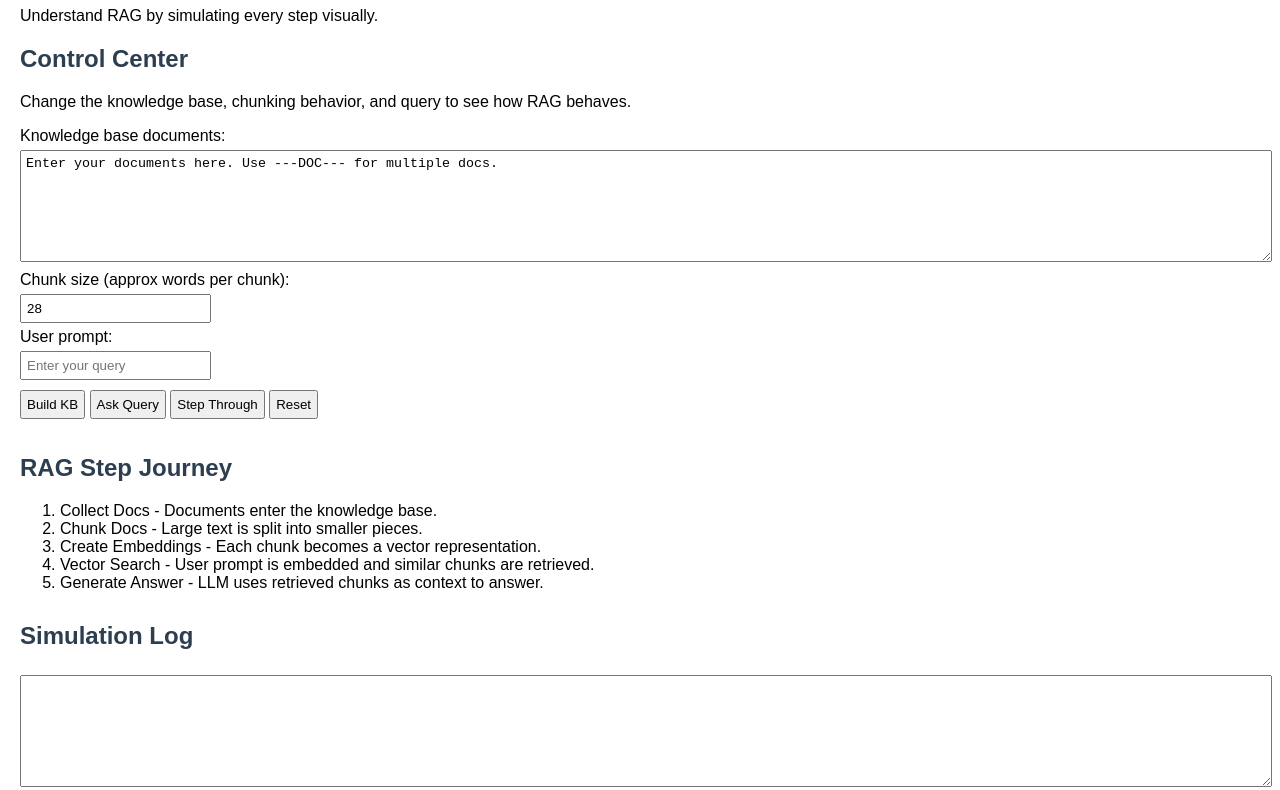
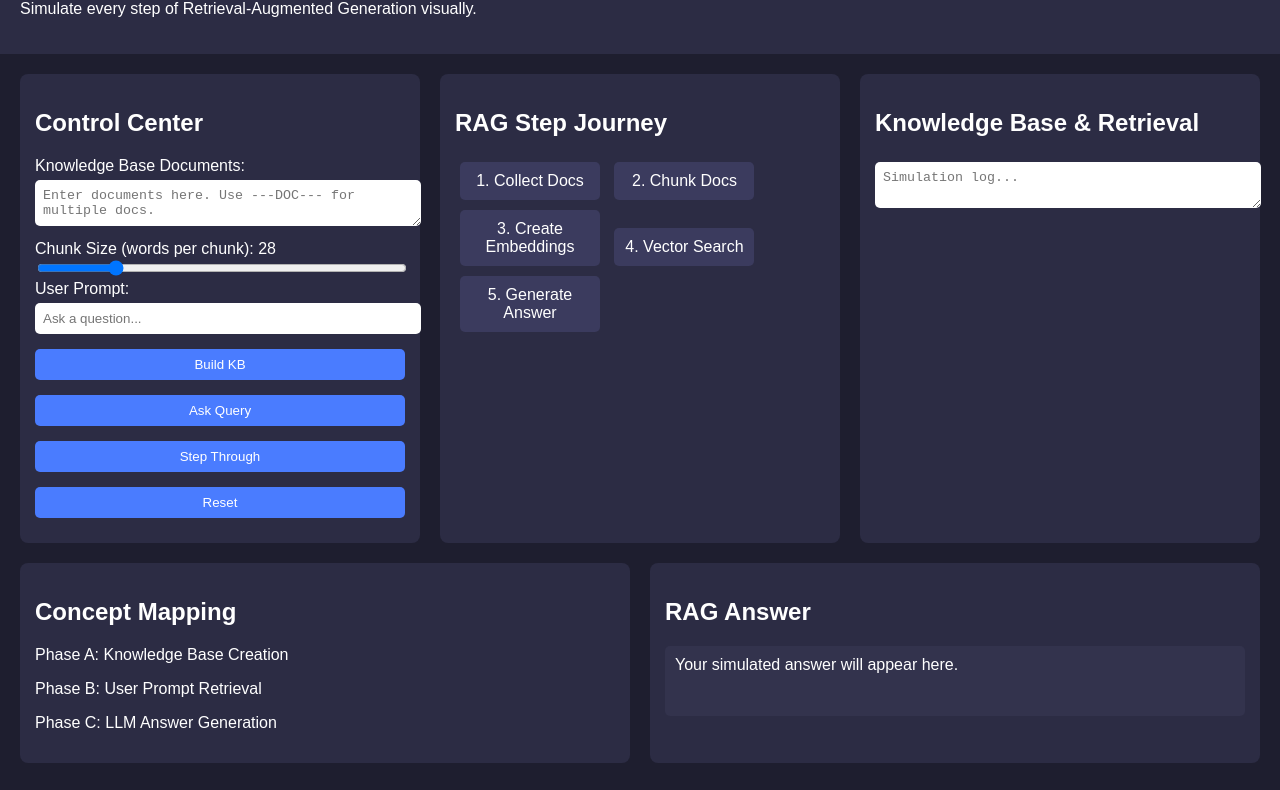
Before and after one commit to nagcassandra/rag_simulation, a plain HTML site: page index.html in a window 1280 px wide. Shown: the part 73-863 px from the top of the page. Drawn offline with Linux system fonts and the light colour scheme.

Commit message:
Update index.html

```diff
--- a/index.html
+++ b/index.html
@@ -2,73 +2,94 @@
 <html lang="en">
 <head>
 <meta charset="UTF-8">
-    <title>RAG Simulator</title>
+<title>Interactive RAG Simulator</title>
 <style>
-        body { font-family: Arial, sans-serif; margin: 20px; }
-        h1, h2, h3 { color: #2c3e50; }
-        .section { margin-bottom: 30px; }
-        input, button, select, textarea { margin: 5px 0; padding: 5px; }
-        textarea { width: 100%; height: 100px; }
+    body { background: #1e1e2f; color: #fff; font-family: Arial, sans-serif; margin: 0; padding: 0; }
+    header { padding: 20px; background: #2c2c44; }
+    h1 { margin: 0; font-size: 2em; }
+    .container { display: flex; padding: 20px; gap: 20px; flex-wrap: wrap; }
+    .card { background: #2c2c44; padding: 15px; border-radius: 8px; flex: 1 1 300px; }
+    textarea, input[type=text], input[type=number], button { width: 100%; margin-top: 5px; margin-bottom: 10px; padding: 8px; border-radius: 5px; border: none; }
+    input[type=range] { width: 100%; }
+    button { background: #4a7cff; color: white; cursor: pointer; }
+    button:hover { background: #3761c9; }
+    .step { display: inline-block; padding: 10px; margin: 5px; background: #3b3b5e; border-radius: 5px; width: 120px; text-align: center; }
+    #answer { background: #33334d; padding: 10px; border-radius: 5px; min-height: 50px; margin-top: 10px; }
 </style>
 </head>
 <body>
-    <h1>RAG Simulator</h1>
-    <p>Understand RAG by simulating every step visually.</p>
 
-    <div class="section">
+<header>
+    <h1>Interactive RAG Simulator</h1>
+    <p>Simulate every step of Retrieval-Augmented Generation visually.</p>
+</header>
+
+<div class="container">
+    <div class="card">
         <h2>Control Center</h2>
-        <p>Change the knowledge base, chunking behavior, and query to see how RAG behaves.</p>
-        <label>Knowledge base documents:</label><br>
-        <textarea id="kb">Enter your documents here. Use ---DOC--- for multiple docs.</textarea><br>
-        <label>Chunk size (approx words per chunk):</label><br>
-        <input type="number" id="chunkSize" value="28"><br>
-        <label>User prompt:</label><br>
-        <input type="text" id="userPrompt" placeholder="Enter your query"><br>
+        <label>Knowledge Base Documents:</label>
+        <textarea id="kb" placeholder="Enter documents here. Use ---DOC--- for multiple docs."></textarea>
+        <label>Chunk Size (words per chunk): <span id="chunkVal">28</span></label>
+        <input type="range" id="chunkSize" min="10" max="100" value="28" oninput="document.getElementById('chunkVal').innerText = this.value">
+        <label>User Prompt:</label>
+        <input type="text" id="userPrompt" placeholder="Ask a question...">
         <button onclick="buildKB()">Build KB</button>
         <button onclick="askQuery()">Ask Query</button>
         <button onclick="stepThrough()">Step Through</button>
         <button onclick="resetSimulation()">Reset</button>
     </div>
 
-    <div class="section">
+    <div class="card">
         <h2>RAG Step Journey</h2>
-        <ol>
-            <li>Collect Docs - Documents enter the knowledge base.</li>
-            <li>Chunk Docs - Large text is split into smaller pieces.</li>
-            <li>Create Embeddings - Each chunk becomes a vector representation.</li>
-            <li>Vector Search - User prompt is embedded and similar chunks are retrieved.</li>
-            <li>Generate Answer - LLM uses retrieved chunks as context to answer.</li>
-        </ol>
+        <div class="step">1. Collect Docs</div>
+        <div class="step">2. Chunk Docs</div>
+        <div class="step">3. Create Embeddings</div>
+        <div class="step">4. Vector Search</div>
+        <div class="step">5. Generate Answer</div>
     </div>
 
-    <div class="section">
-        <h2>Simulation Log</h2>
-        <textarea id="log" readonly></textarea>
+    <div class="card">
+        <h2>Knowledge Base & Retrieval</h2>
+        <textarea id="log" readonly placeholder="Simulation log..."></textarea>
     </div>
 
-    <div class="section">
-        <h2>Final RAG Answer</h2>
-        <div id="answer" style="border:1px solid #ccc; padding:10px; min-height:50px;"></div>
+    <div class="card">
+        <h2>Concept Mapping</h2>
+        <p>Phase A: Knowledge Base Creation</p>
+        <p>Phase B: User Prompt Retrieval</p>
+        <p>Phase C: LLM Answer Generation</p>
+    </div>
+
+    <div class="card">
+        <h2>RAG Answer</h2>
+        <div id="answer">Your simulated answer will appear here.</div>
+    </div>
 </div>
 
 <script>
+let kbData = [];
 function buildKB() {
-            document.getElementById('log').value += "Knowledge base built.\n";
+    const raw = document.getElementById('kb').value;
+    kbData = raw.split('---DOC---').map(d => d.trim()).filter(d => d);
+    document.getElementById('log').value += "Knowledge base built with " + kbData.length + " documents.\n";
 }
 function askQuery() {
     const prompt = document.getElementById('userPrompt').value;
+    if (!prompt || kbData.length === 0) { alert("Add KB and a prompt first!"); return; }
     document.getElementById('answer').innerText = "Simulated answer for: " + prompt;
-            document.getElementById('log').value += "Query asked: " + prompt + "\n";
+    document.getElementById('log').value += "Query: " + prompt + "\n";
 }
 function stepThrough() {
-            document.getElementById('log').value += "Step through simulation.\n";
+    document.getElementById('log').value += "Step through simulation...\n";
 }
 function resetSimulation() {
     document.getElementById('kb').value = "";
     document.getElementById('userPrompt').value = "";
     document.getElementById('log').value = "";
     document.getElementById('answer').innerText = "";
+    kbData = [];
 }
 </script>
+
 </body>
 </html>
```
Lines whose indentation alone changed are shown as unchanged.
